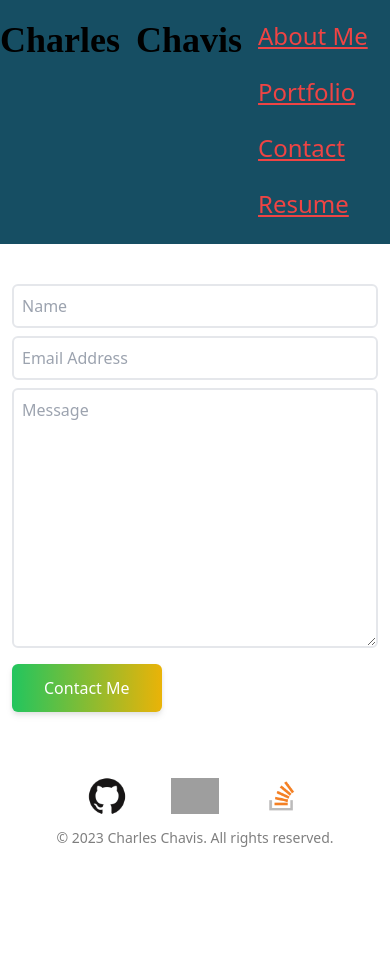
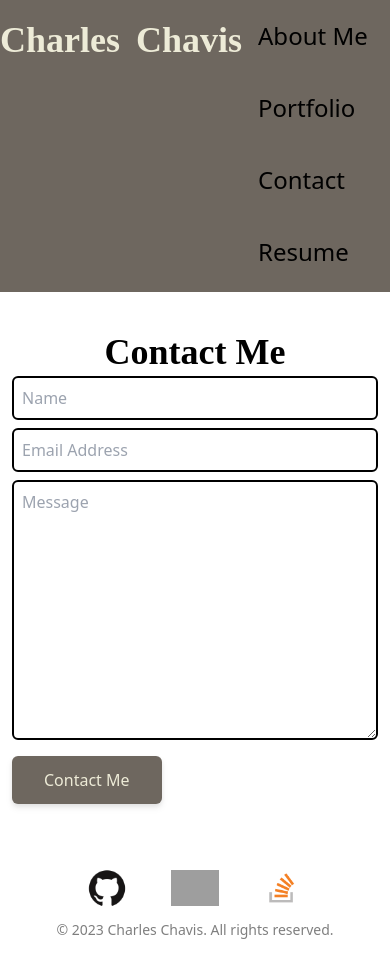
Before and after one commit to chavisca/CCReactPortfolio, a React (Vite) app in the folder CCReactPortfolio/: page /Contact in a window 390 px wide. Before the commit the page ends 868 px from the top, so only its background shows below. Built offline with nearby package versions, Linux system fonts and the light colour scheme; grey boxes are pictures that could not be loaded; a web font is replaced by a local one.

Commit message:
fixed navbar responsiveness, added universal color scheme via TailwindsCSS theme, VERY PLEASED

```diff
--- a/CCReactPortfolio/src/components/header.jsx
+++ b/CCReactPortfolio/src/components/header.jsx
@@ -2,9 +2,9 @@ import Nav from './navbar';
 
 export default function header() {
     return (
-        <div className="flex flex-row gap-4 py-5 bg-cyan-900">
-            <h1 className="text-4xl md:text-7xl mb-1 md:mb-3 font-bold text-center font-edutas">Charles</h1>
-            <h1 className="text-4xl md:text-7xl mb-1 md:mb-3 font-bold text-center font-edutas">Chavis</h1>
+        <div className="flex flex-row gap-4 py-5 bg-gray">
+            <h1 className="text-4xl md:text-7xl mb-1 md:mb-3 font-bold text-center font-edutas text-white">Charles</h1>
+            <h1 className="text-4xl md:text-7xl mb-1 md:mb-3 font-bold text-center font-edutas text-white">Chavis</h1>
             <Nav />
         </div>
     )
--- a/CCReactPortfolio/src/components/navbar.jsx
+++ b/CCReactPortfolio/src/components/navbar.jsx
@@ -1,14 +1,14 @@
 import { Link, useLocation } from 'react-router-dom';
 
-function navbar() {
+function Navbar() {
   const currentPage = useLocation().pathname;
 
   const normalLinkClass = 'text-blue-500';
-  const hoverLinkClass = 'hover: underline hover: text-red-500';
+  const hoverLinkClass = 'hover:underline hover:text-red';
 
   return (
-    <ul className="flex flex-wrap gap-6 flex-row justify-self-end text-2xl md:text-4xl mb-1 md:mb-3 font-light">
-      <li className="nav-item">
+    <ul className="flex flex-wrap items-center ml-auto gap-10 text-2xl md:text-4xl mb-1 md:mb-3 font-light">
+      <li className="nav-item flex items-center">
         <Link
           to="/"
           className={currentPage === '/' ? `nav-link ${normalLinkClass} ${hoverLinkClass}` : `nav-link ${normalLinkClass} ${hoverLinkClass}`}
@@ -16,7 +16,7 @@ function navbar() {
           About Me
         </Link>
       </li>
-      <li className="nav-item">
+      <li className="nav-item flex items-center">
         <Link
           to="/Portfolio"
           className={currentPage === '/Portfolio' ? `nav-link ${normalLinkClass} ${hoverLinkClass}` : `nav-link ${normalLinkClass} ${hoverLinkClass}`}
@@ -24,7 +24,7 @@ function navbar() {
           Portfolio
         </Link>
       </li>
-      <li className="nav-item">
+      <li className="nav-item flex items-center">
         <Link
           to="/Contact"
           className={currentPage === '/Contact' ? `nav-link ${normalLinkClass} ${hoverLinkClass}` : `nav-link ${normalLinkClass} ${hoverLinkClass}`}
@@ -32,7 +32,7 @@ function navbar() {
           Contact
         </Link>
       </li>
-      <li className="nav-item">
+      <li className="nav-item flex items-center">
         <Link
           to="/Resume"
           className={currentPage === '/Resume' ? `nav-link ${normalLinkClass} ${hoverLinkClass}` : `nav-link ${normalLinkClass} ${hoverLinkClass}`}
@@ -44,4 +44,4 @@ function navbar() {
   );
 }
 
-export default navbar;
+export default Navbar;
--- a/CCReactPortfolio/src/pages/About.jsx
+++ b/CCReactPortfolio/src/pages/About.jsx
@@ -1,7 +1,7 @@
 export default function About() {
     return (
         <div className="flex items-center justify-center flex-col text-center pt-20 pb-6">
-            <h1 className="text-4xl md:text-7xl mb-1 md:mb-3 font-bold font-edutas">About Me:</h1>
+            <h1 className="text-4xl md:text-7xl mb-1 md:mb-3 font-bold font-edutas">About Me</h1>
             <h2 className="text-2xl md:text-xl mb-3 font-medium text-decoration-line: underline">The Charles Chavis Story</h2>
             <p className="text-base md:text-xl mb-3 font-medium font-style: italic">Accountant by day, Full-Stack Web Developer by night.</p>
             <div class="justify-center items-center pb-6">
--- a/CCReactPortfolio/src/pages/Contact.jsx
+++ b/CCReactPortfolio/src/pages/Contact.jsx
@@ -63,7 +63,10 @@ export default function Contact() {
 
     return (
         <div className="flex flex-col mb-10 mx-auto mt-10">
-            <div className="flex justify-center items-center">
+            <div className="flex justify-center items-center flex-col">
+                <div className="text-center">
+            <h1 className="text-4xl md:text-7xl mb-1 md:mb-3 font-bold font-edutas">Contact Me</h1>
+                </div>
                 <form
                 action="https://getform.io/slug"
                 method="POST"
@@ -102,7 +105,7 @@ export default function Contact() {
                     <button
                         type="button"
                         // onClick={handleSubmit}
-                        className="text-center inline-block px-8 py-3 w-max text-base font-medium rounded-md text-white bg-gradient-to-r from-green-500 to-yellow-500 drop-shadow-md hover:stroke-white"
+                        className="text-center inline-block px-8 py-3 w-max text-base font-medium rounded-md text-white bg-gray drop-shadow-md hover:stroke-white"
                     >
                         Contact Me
                     </button>
--- a/CCReactPortfolio/src/pages/Portfolio.jsx
+++ b/CCReactPortfolio/src/pages/Portfolio.jsx
@@ -3,7 +3,10 @@ import Portfolioitem from './Portfolioitem';
 
 export default function Portfolio() {
     return (
-        <div className="flex flex-col md:flex-row items-center justify-center mt-10">
+        <div className="flex flex-col items-center justify-center mt-10">
+            <div className="text-center">
+                <h1 className="text-4xl md:text-7xl mb-1 md:mb-3 font-bold font-edutas">My Portfolio</h1>
+            </div>
             <div className="grid grid-cols-1 md:grid-cols-2 lg:grid-cols-3 gap-4">
                 {PortfolioData.map(project => (
                     <Portfolioitem
--- a/CCReactPortfolio/src/pages/Portfolioitem.jsx
+++ b/CCReactPortfolio/src/pages/Portfolioitem.jsx
@@ -6,7 +6,7 @@ function Portfolioitem({ title, imgUrl, stack, link, github }) {
             <img
                 src={imgUrl}
                 alt="portfolio"
-                className="w-full h-36 md:h-48 object-cover cursor-pointer bg-indigo-700 bg-fixed opacity-75 transition duration-300 ease-in-out hover:opacity-100 hover:scale-115"
+                className="w-full h-36 md:h-48 object-cover cursor-pointer bg-indigo-700 bg-fixed opacity-75 transition duration-300 ease-in-out hover:opacity-100 hover:scale-110"
             />
             <div className="w-full p-4">
                 <h3 className="text-lg md:text-xl mb-2 md:mb-3 font-semibold">{title}</h3>
--- a/CCReactPortfolio/src/pages/Resume.jsx
+++ b/CCReactPortfolio/src/pages/Resume.jsx
@@ -30,7 +30,7 @@ export default function Resume() {
                     <li>Apollo</li>
                     <li>JQuery</li>
                 </ul>
-                <button className="text-center inline-block px-8 py-3 mt-6 w-max text-base font-medium rounded-md text-white bg-green-500 drop-shadow-md hover:stroke-white">
+                <button className="text-center inline-block px-8 py-3 mt-6 w-max text-base font-medium rounded-md text-white bg-gray drop-shadow-md hover:stroke-white">
                     <a className="button" href="../assets/ResumeOfficial.pdf" download = "ResumeOfficial.pdf">Download Resume</a>
                 </button>
         </div>
--- a/CCReactPortfolio/tailwind.config.js
+++ b/CCReactPortfolio/tailwind.config.js
@@ -3,6 +3,13 @@ export default {
   content: ['./index.html', './src/**/*.{jsx,js}'],
   darkMode: 'class',
   theme: {
+    colors: {
+      'white': '#EDEBD7',
+      'red': '#E3B23C',
+      'blue': '#4D9DE0',
+      'slate': '#423E37',
+      'gray': '#6E675F'
+    },
     extend: {
       fontFamily: {
         edutas: ['Edu TAS Beginner', 'cursive'],
```
